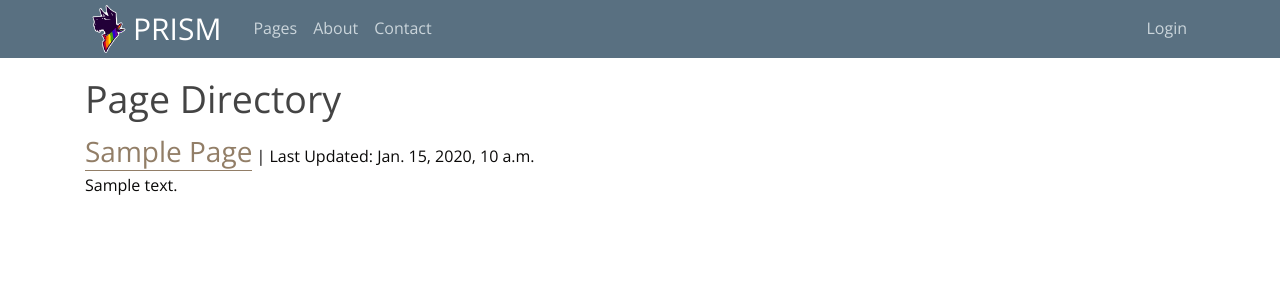
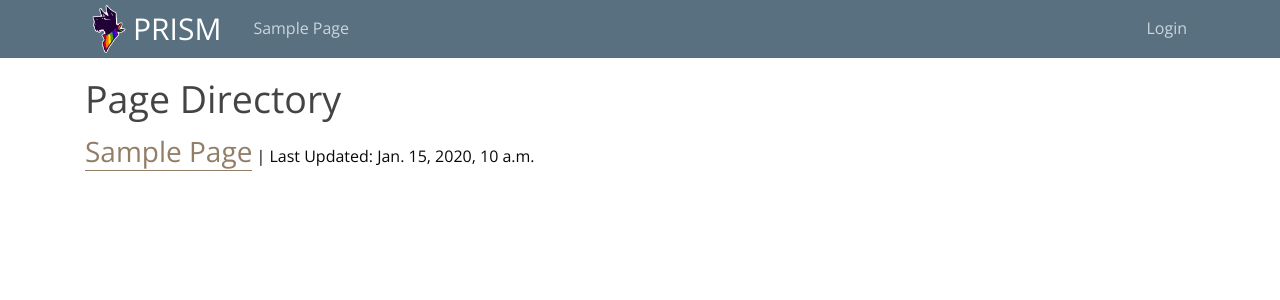
Before and after one commit to CMU-PRISM/website, a Django app: page /pages/ in a window 1280 px wide. Shown: the top 300 px of the page. Run offline with Django 3.2, Linux system fonts and the light colour scheme; tables that the repository leaves empty hold one stand-in row (values such as "Sample post").

Commit message:
Navbar and Sidenav content can now me changed dynamically by admins
Users with the change_page permission can now select which pages show up in the navbar and sidenav menu (independently).

```diff
--- a/prism_project/core/views.py
+++ b/prism_project/core/views.py
@@ -2,8 +2,9 @@ from django.shortcuts import render
 from django.apps import apps
 
 # Load model dynamically to avoid circular import issues
+PageModel = apps.get_model('pages', "Page")
+UpdateModel = apps.get_model('updates', "Update")
 DoorModel = apps.get_model('core', 'Door')
-UpdateModel = apps.get_model('updates', "Update")
 
 # Create your views here.
 
@@ -11,6 +12,8 @@ def index(request): # homepage
     # context being the most recent update
 
     context = {
+        'page_sidenav': PageModel.objects.filter(show_in_sidenav = True),
+        'page_navbar': PageModel.objects.filter(show_in_navbar = True),
         'update': UpdateModel.objects.order_by('-date_modified').first(),
         'door': DoorModel.objects.order_by('-date_modified').first(),
     }
--- a/prism_project/pages/models.py
+++ b/prism_project/pages/models.py
@@ -1,3 +1,4 @@
+from re import T
 from django.db import models
 from django.utils import timezone
 from django.core.validators import validate_unicode_slug
@@ -7,22 +8,31 @@ from prism_project import settings
 from string import capwords
 
 class Page(models.Model):
-    title = models.CharField(max_length=64, unique=True, validators=[validate_unicode_slug]) # title of page
+    title = models.CharField(max_length=64, unique=True, validators=[validate_unicode_slug],
+                             help_text="Use underscores '_' in place of spaces.") # title of page
     content = MarkdownxField(help_text="Find basic syntax tips at https://www.markdownguide.org/basic-syntax/") # interpret Markdownx to page
-    date_modified = models.DateTimeField(default=timezone.now) # only keep the date and time of the most recent page update
-    desc = models.TextField(default="default description", max_length=256) # short description of page for directory
+    date_created = models.DateTimeField(auto_now_add=True) # only keep the date and time of the most recent page update
+    date_modified = models.DateTimeField(auto_now=True) # only keep the date and time of the most recent page update
+    description = models.TextField(default="A page on the PRISM website!", max_length=256) # short description of page for directory
+    show_in_sidenav = models.BooleanField(default=False,
+                                          help_text="If true, list this page in the homepage's sidenav panel. Ideal for very important and/or popular pages") # do we list this page in the sidenav?
+    show_in_navbar = models.BooleanField(default=False,
+                                          help_text="If true, list this page in the navbar. Ideal for the first pages someone visiting the site might go to  (About, Contact, etc...)") # do we list this page in the sidenav?
 
     def __str__(self): # give string representation of the page object to be title and description
-        return "%s | Last modified: %s | %s" % (self.pretty_title(), self.date_modified, self.desc)
+        return "%s | Last modified: %s | %s" % (self.pretty_title(), self.date_modified, self.description)
 
     def __eq__(self, other):
-        return self.title == other.title and self.content == other.content and self.date_modified == other.date_modified and self.desc == other.desc
+        return self.title == other.title and self.content == other.content and self.date_modified == other.date_modified and self.description == other.description and self.date_created == other.date_created
+
+    def __hash__(self):
+        return super().__hash__()
 
     def formatted_markdown(self):
         return markdownify(self.content)
 
     def pretty_title(self):
-        return capwords(self.title.replace("-", " ").replace("_", " ").strip())
+        return capwords(self.title.replace("_", " ").strip())
 
     # Overwrite save to shift all title text to lowercase
     def save(self, *args, **kwargs):
--- a/prism_project/pages/views.py
+++ b/prism_project/pages/views.py
@@ -11,13 +11,15 @@ PageModel = apps.get_model('pages', "Page")
 def index(request): # ./pages/
     context = {
         'pages': PageModel.objects.order_by('-date_modified'),
-        'finalPage': PageModel.objects.order_by('-date_modified').last()
+        'finalPage': PageModel.objects.order_by('-date_modified').last(),
+        'page_navbar': PageModel.objects.filter(show_in_navbar = True),
     }
     return render(request, 'pages/index.html', context)
 
 def page_viewer(request, title):
     context = {
-        'page': PageModel.objects.get(title=title.lower())
+        'page': PageModel.objects.get(title=title.lower()),
+        'page_navbar': PageModel.objects.filter(show_in_navbar = True),
     }
     #return render(request, 'pages/x.html', context)
     return render(request, 'pages/page-view.html', context)
--- a/prism_project/templates/base.html
+++ b/prism_project/templates/base.html
@@ -50,9 +50,11 @@
 
                     <div class="collapse navbar-collapse" id="navbarToggle">
                         <div class="navbar-nav mr-auto">
-                            <a class="nav-item nav-link" href="{% url 'pages-index' %}">Pages</a>
-                            <a class="nav-item nav-link" href="/pages/about">About</a>
-                            <a class="nav-item nav-link" href="/pages/contact">Contact</a>
+                            {% if page_navbar %}
+                                {% for navbarItem in page_navbar %}
+                                    <a class="nav-item nav-link" href="/pages/{{ navbarItem.title }}">{{ navbarItem.pretty_title }}</a>
+                                {% endfor %}
+                            {% endif %}
                         </div>
 
                         <!-- Navbar Right Side -->
--- a/prism_project/updates/views.py
+++ b/prism_project/updates/views.py
@@ -3,6 +3,7 @@ from django.apps import apps
 
 # Load model dynamically to avoid circular import issues
 UpdateModel = apps.get_model('updates', "Update")
+PageModel = apps.get_model('pages', "Page")
 
 # Create your views here.
 
@@ -11,6 +12,7 @@ def index(request): # ./updates/
     context = {
         'updates': UpdateModel.objects.order_by('-date_modified'),
         'finalUpdate': UpdateModel.objects.order_by('-date_modified').last(),
+        'page_navbar': PageModel.objects.filter(show_in_navbar = True),
     }
     print(context)
     return render(request, 'updates/index.html', context)
--- a/prism_project/users/models.py
+++ b/prism_project/users/models.py
@@ -119,7 +119,6 @@ class CustomUser(AbstractBaseUser, PermissionsMixin):
     def __str__(self):
         return '{} <{}>'.format(self.get_full_name(), self.email)
 
-
     def has_perm(self, perm, obj=None):
         "Does the user have a specific permission?"
         # Simplest possible answer: Yes, always
```
Also changed, not shown: prism_project/templates/core/index.html (+8 -13 lines).
